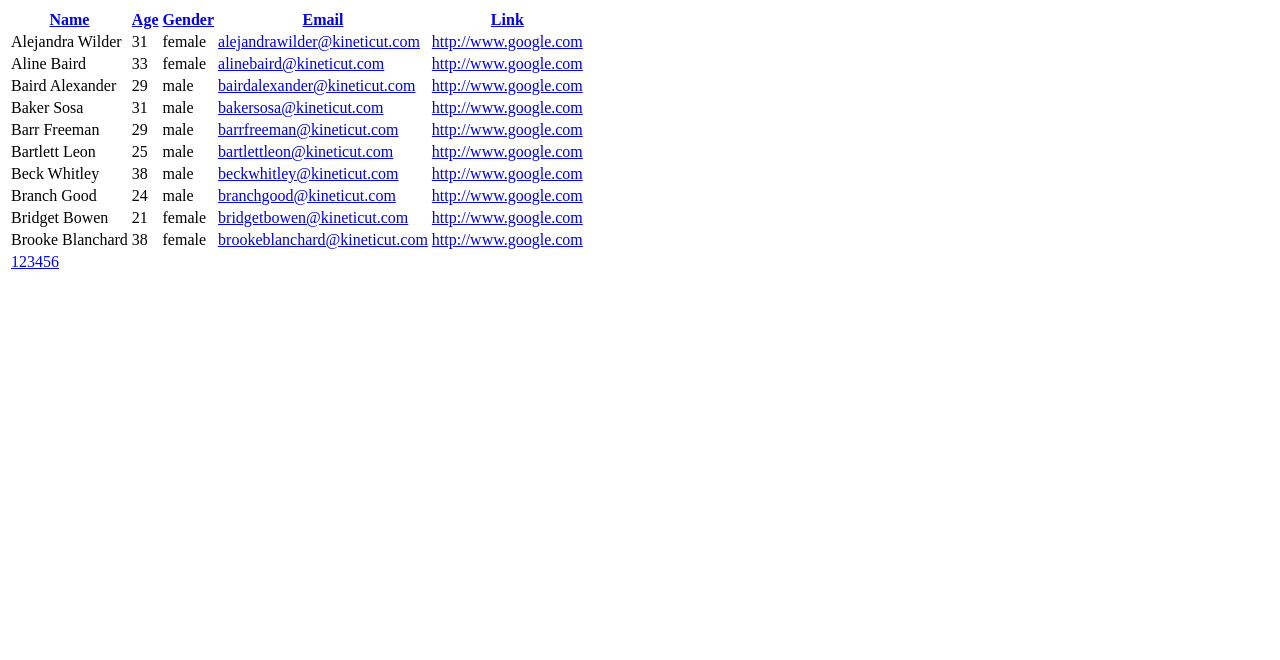
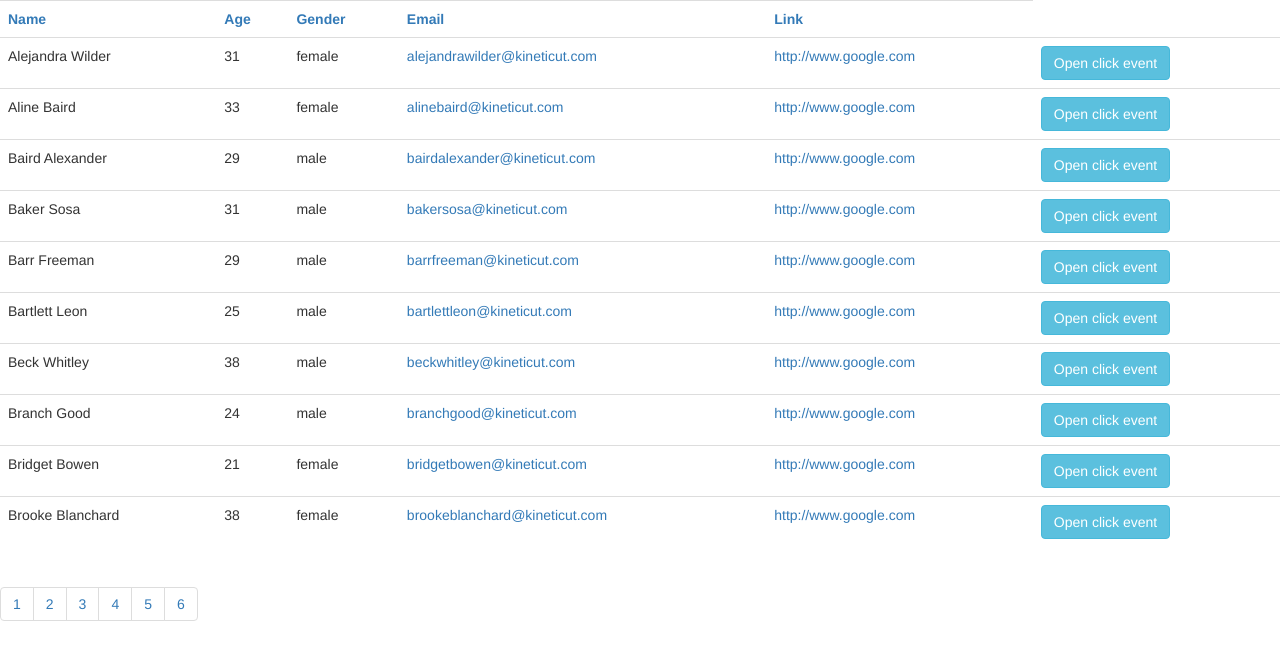
Before and after one commit to iainplimmer/ColumnSort, a website: page index.html in a window 1280 px wide. Drawn offline with nearby package versions, Linux system fonts and the light colour scheme.

Commit message:
We now have styled paging, and a two way function that can be assigned to a single row item on the grid with two way binding.

```diff
--- a/index.html
+++ b/index.html
@@ -6,7 +6,7 @@
     <script src="./node_modules/angular/angular.min.js"></script>
     <script src="./scripts/app.js"></script>
     <script src="./scripts/ngGridify.js"></script>
-
+    <link rel="stylesheet" href="/node_modules/bootstrap/dist/css/bootstrap.min.css">
 </head>
 <body ng-app="MyApp" ng-controller="ctrlPeople as ctrl">
     <ng-gridify config='ctrl.config'></ng-gridify>
--- a/package.json
+++ b/package.json
@@ -16,6 +16,7 @@
   "license": "ISC",
   "dependencies": {
     "angular": "^1.5.6",
+    "bootstrap": "^3.3.6",
     "lite-server": "^2.2.0",
     "lodash": "^4.13.1"
   }
--- a/scripts/app.js
+++ b/scripts/app.js
@@ -7,12 +7,19 @@
         vm.$onInit = function () {
             $http.get('./resources/people.json').then(function success(response){
 
-                //  Let's make a new config object that allows us to just bind the data to columns in one
-                vm.config = {
+
+                vm.clicker = function (item) {
+                    console.log('im working, here\'s the value', item);
+
+                }
+
+                var config = {
                     data : response.data,
                     order : 'name',
                     class : 'table',
-                    itemsperpage: 10,
+                    itemClick : vm.clicker,
+                    itemClickText : 'Open click event',
+                    itemsPerPage: 10,
                     columns: [
                         { column: 'name', display: 'Name', type: 'text' },
                         { column: 'age', display: 'Age', type: 'number' },
@@ -22,6 +29,9 @@
                     ]
                 };
 
+                //  Let's make a new config object that allows us to just bind the data to columns in one
+                vm.config = config;
+
 
             });
         };
--- a/scripts/ngGridify.js
+++ b/scripts/ngGridify.js
@@ -34,7 +34,7 @@
             //  We need to wait until we have the data, then let's create the page numbers
             $scope.$watch('ctrl.config.data', function (data) {
                     if (data) {
-                        vm.pages = Math.ceil(data.length / vm.config.itemsperpage);
+                        vm.pages = Math.ceil(data.length / vm.config.itemsPerPage);
                     }
                 }
             );
@@ -54,28 +54,31 @@
             '</tr>',
 
             //  ROW: Now we repeat over the items in the JSON, and dynamically create the columns
-            '<tr ng-repeat="item in ctrl.config.data| orderBy: ctrl.config.order : ctrl.reverse | offset:(ctrl.currentpage * ctrl.config.itemsperpage) | limitTo: ctrl.config.itemsperpage">',
+            '<tr ng-repeat="item in ctrl.config.data| orderBy: ctrl.config.order : ctrl.reverse | offset:(ctrl.currentpage * ctrl.config.itemsPerPage) | limitTo: ctrl.config.itemsPerPage">',
             '<td ng-repeat="column in ctrl.config.columns">',
 
-            //  COLUMN: Handling of text types shown
+            //  COLUMN: Handling of 'text' and 'number' types shown
             '<span ng-show="column.type==\'text\' || column.type==\'number\'">{{item[column.column]}}</span>',
 
-            //  COLUMN: Handling of email types shown
+            //  COLUMN: Handling of 'email' types shown
             '<a href="mailto:{{item[column.column]}}" ng-show="column.type==\'email\'">{{item[column.column]}}</a></span>',
 
-            //  COLUMN: Handling of link types shown
+            //  COLUMN: Handling of 'link' types shown
             '<a href="{{item[column.column]}}" ng-show="column.type==\'link\'" target="_blank">{{item[column.column]}}</a></span>',
 
             '</td>',
+
+            //  COLUMN: Show the item click column if a function has been defined
+            '<td><button class="btn btn-info" ng-show="ctrl.config.itemClick" type="button" ng-click="ctrl.config.itemClick(item)">{{ctrl.config.itemClickText}}</button></td>',
             '</tr>',
-            '<tr>',
+            '</table>',
 
-            //  We make sure that the paging styled to the number of columns
-            '<td colspan="{{ctrl.config.columns.length}}">',
-            '<a href="#" ng-repeat="item in ctrl.GetNumber(ctrl.pages) track by $index" ng-click="ctrl.ChangePage($index)">{{$index+1}}</a>',
-            '</td>',
-            '</tr>',
-            '</table>'
+            //  PAGING
+            '<nav>',
+            '<ul class="pagination">',
+            '<li ng-repeat="item in ctrl.GetNumber(ctrl.pages) track by $index" class="page-item"><a class="page-link" href="#" ng-click="ctrl.ChangePage($index)">{{$index+1}}</a></li>',
+            '</ul>',
+            '</nav>'
         ].join('')
         });
 
```
